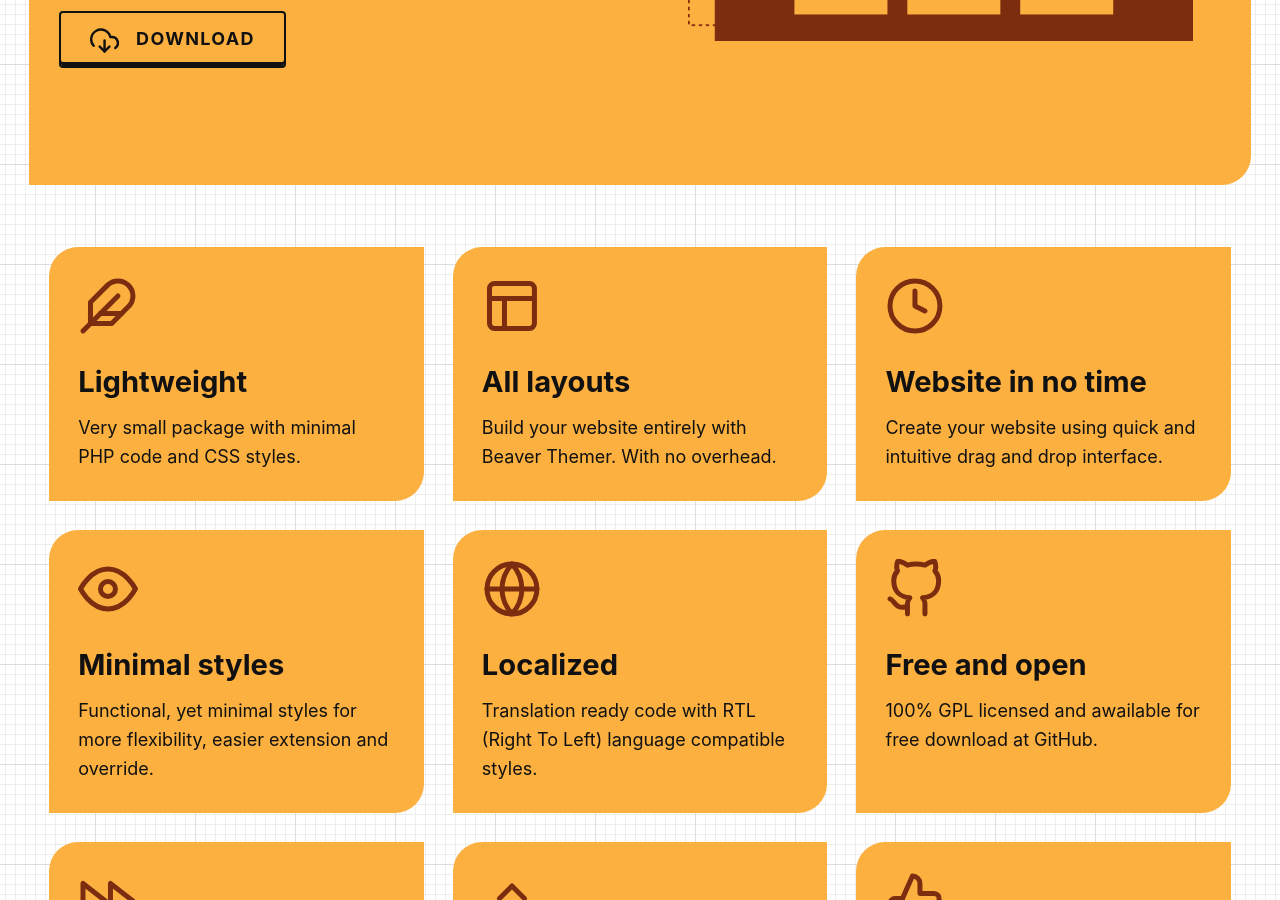
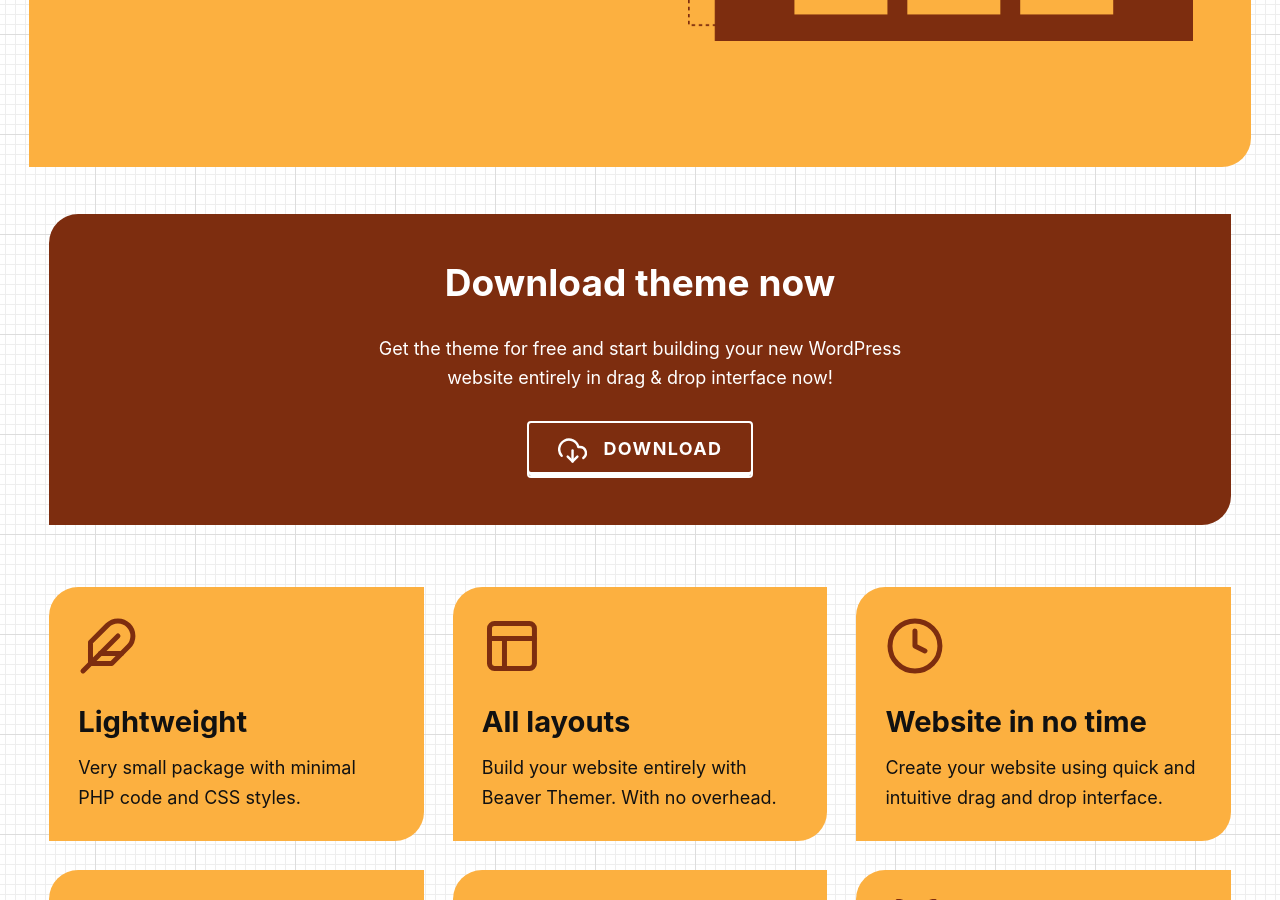
Before and after one commit to webmandesign/playground-for-beaver-themer, a Jekyll site: the page built from index.md, in a window 1280 px wide and 900 px high, scrolled down 543 px. Built offline with Jekyll 4.4.1, drawn with Linux system fonts in a browser that asks for light colours.

Commit message:
* Updating content

```diff
--- a/_includes/button-download.html
+++ /dev/null
@@ -1,4 +0,0 @@
-<a href="download/playground-for-beaver-themer.zip" class="button">
-	{% include svg/download-cloud.svg %}
-	Download<span class="screen-reader-text"> "Playground for Beaver Themer" WordPress theme</span>
-</a>
--- a/_includes/header.html
+++ b/_includes/header.html
@@ -17,7 +17,6 @@
 				<h1>{{ page.title }}</h1>
 				<p class="subtitle">{{ page.subtitle }}</p>
 				{{ page.intro_text | markdownify }}
-				{% include button-download.html %}
 			</div>
 			{% if page.intro_image %}
 			<div class="intro-media column column-half">
--- a/_includes/section-download.html
+++ b/_includes/section-download.html
@@ -2,6 +2,9 @@
 	<div class="section-inner">
 		<h2>Download theme now</h2>
 		<p>Get the theme for free and start building your new WordPress website entirely in drag & drop interface now!</p>
-		{% include button-download.html %}
+		<a href="download/playground-for-beaver-themer.zip" class="button">
+			{% include svg/download-cloud.svg %}
+			Download<span class="screen-reader-text"> "Playground for Beaver Themer" WordPress theme</span>
+		</a>
 	</div>
 </section>
--- a/index.md
+++ b/index.md
@@ -6,6 +6,8 @@ subtitle: Barebone WordPress theme by <a href="https://www.webmandesign.eu">WebM
 intro_text: Blank, simple, no nonsense WordPress theme for building entire website with Beaver Themer (and Beaver Builder) plugin. Same as Beaver Themer plugin, the theme is suitable for experienced users mostly.
 intro_image: assets/images/website-sections.png
 ---
+
+{% include section-download.html %}
 
 {% include features.html %}
 
```
